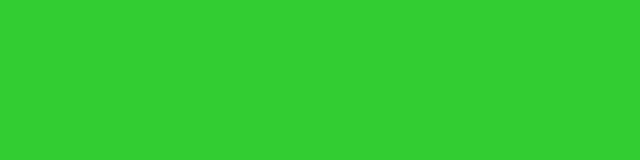
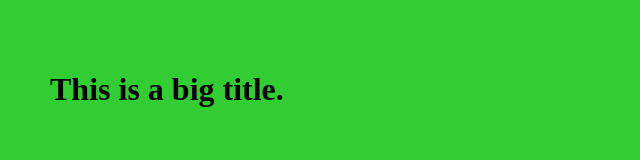
Before and after one commit to vyordanov-projects/git-one-test, a plain HTML site: page index.html in a window 1280 px wide. Shown: the whole page, without its empty margins (0-640 px from the left). Drawn offline with Linux system fonts and the light colour scheme.

Commit message:
added h1

```diff
--- a/index.html
+++ b/index.html
@@ -8,7 +8,7 @@
   </head>
 
   <body>
-
+    <h1>This is a big title.</h1>
   </body>
 
 </html>
```
